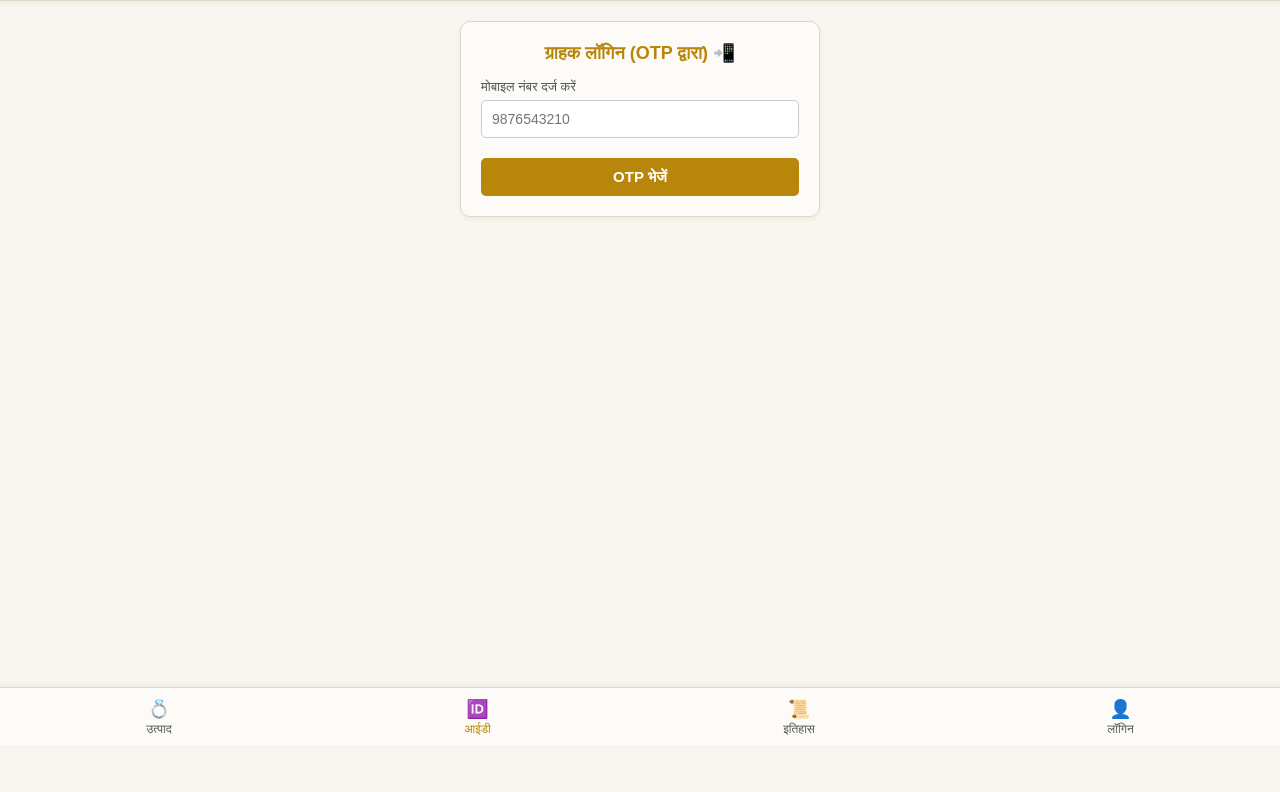
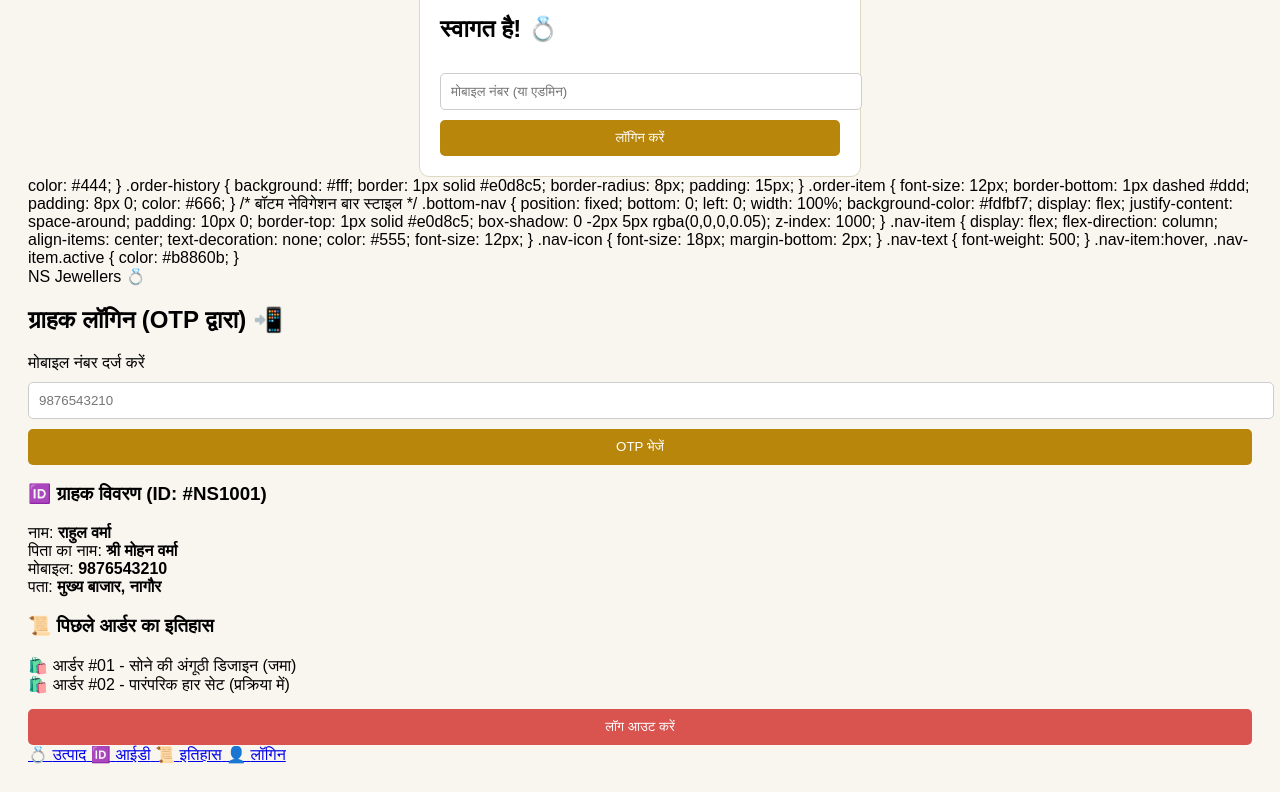
Before and after one commit to sjitu3300-lab/Shop-, a plain HTML site: page login.html in a window 1280 px wide. Shown: the part 54-846 px from the top of the page. Before the commit the page ends 800 px from the top, so only its background shows below. Drawn offline with Linux system fonts and the light colour scheme.

Commit message:
Update login.html

```diff
--- a/login.html
+++ b/login.html
@@ -2,107 +2,81 @@
 <html lang="hi">
 <head>
     <meta charset="UTF-8">
-    <meta name="viewport" content="width=device-width, initial-scale=1.0">
-    <title>NS Jewellers - ग्राहक लॉगिन</title>
+    <title>NS Jewellers - लॉगिन पोर्टल</title>
     <style>
-        * {
-            box-sizing: border-box;
-            margin: 0;
-            padding: 0;
+        body { font-family: Arial, sans-serif; background-color: #f9f6f0; padding: 20px; }
+        .card { background: #fff; padding: 20px; border-radius: 10px; border: 1px solid #e0d8c5; max-width: 400px; margin: auto; }
+        .form-input { width: 100%; padding: 10px; margin: 10px 0; border: 1px solid #ccc; border-radius: 5px; }
+        .action-btn { width: 100%; background: #b8860b; color: white; padding: 10px; border: none; border-radius: 5px; cursor: pointer; }
+    </style>
+</head>
+<body>
+
+<!-- लॉगिन सेक्शन -->
+<div id="authSection" class="card">
+    <h2>स्वागत है! 💍</h2>
+    <input type="tel" id="mobile" class="form-input" placeholder="मोबाइल नंबर (या एडमिन)" maxlength="10">
+    <button class="action-btn" onclick="checkUser()">लॉगिन करें</button>
+</div>
+
+<!-- ग्राहक का विवरण पेज -->
+<div id="profileSection" class="card" style="display:none;">
+    <h3>🆔 ग्राहक आईडी: <span id="dispId"></span></h3>
+    <p>नाम: <span id="dispName"></span></p>
+    <p>आर्डर विवरण: <span id="dispOrder"></span></p>
+    <p>पेमेंट स्थिति: <span id="dispPayment"></span></p>
+</div>
+
+<!-- दुकानदार के लिए एडमिन सेक्शन -->
+<div id="adminSection" class="card" style="display:none; background:#eee;">
+    <h3>🛠️ एडमिन पैनल (केवल मालिक के लिए)</h3>
+    <input type="text" id="targetMobile" class="form-input" placeholder="ग्राहक का मोबाइल नंबर">
+    <input type="text" id="newOrder" class="form-input" placeholder="प्रोडक्ट का नाम">
+    <input type="text" id="newPayment" class="form-input" placeholder="पेमेंट (जैसे - 5000 जमा)">
+    <button class="action-btn" onclick="updateCustomer()">डिटेल्स अपडेट करें</button>
+</div>
+
+<script>
+    function checkUser() {
+        const mob = document.getElementById('mobile').value;
+
+        // एडमिन चेक (अगर आपने 'admin' डाला)
+        if(mob === "admin123") {
+            document.getElementById('authSection').style.display = 'none';
+            document.getElementById('adminSection').style.display = 'block';
+        } else {
+            const userData = JSON.parse(localStorage.getItem(mob));
+            if(userData) {
+                showProfile(userData);
+            } else {
+                alert("यह नंबर रजिस्टर्ड नहीं है। कृपया पहले रजिस्टर करें।");
+            }
         }
-        body {
-            font-family: Arial, sans-serif;
-            background-color: #f9f6f0;
-            padding-bottom: 70px;
-        }
-        /* हेडर स्टाइल */
-        .app-header {
-            background-color: #fdfbf7;
-            padding: 15px;
-            border-bottom: 1px solid #e0d8c5;
-            box-shadow: 0 2px 4px rgba(0,0,0,0.05);
-            position: sticky;
-            top: 0;
-            z-index: 100;
-        }
-        .shop-name {
-            font-size: 20px;
-            font-weight: bold;
-            color: #b8860b;
-            text-align: center;
-        }
+    }
 
-        /* मुख्य सामग्री क्षेत्र */
-        .main-content {
-            padding: 20px;
-            max-width: 400px;
-            margin: 0 auto;
-        }
-        .login-card {
-            background-color: #fdfbf7;
-            border: 1px solid #e0d8c5;
-            border-radius: 10px;
-            padding: 20px;
-            box-shadow: 0 2px 5px rgba(0,0,0,0.05);
-        }
-        .login-card h2 {
-            color: #b8860b;
-            font-size: 18px;
-            margin-bottom: 15px;
-            text-align: center;
-        }
-        .form-group {
-            margin-bottom: 15px;
-        }
-        .form-group label {
-            display: block;
-            font-size: 13px;
-            color: #555;
-            margin-bottom: 5px;
-        }
-        .form-input {
-            width: 100%;
-            padding: 10px;
-            border: 1px solid #ccc;
-            border-radius: 5px;
-            font-size: 14px;
-        }
-        .action-btn {
-            width: 100%;
-            background-color: #b8860b;
-            color: white;
-            border: none;
-            padding: 10px;
-            border-radius: 5px;
-            font-size: 15px;
-            font-weight: bold;
-            cursor: pointer;
-            margin-top: 5px;
-        }
+    function updateCustomer() {
+        const mob = document.getElementById('targetMobile').value;
+        const data = {
+            id: 'NS' + mob.slice(-4),
+            name: "ग्राहक",
+            order: document.getElementById('newOrder').value,
+            payment: document.getElementById('newPayment').value
+        };
+        localStorage.setItem(mob, JSON.stringify(data));
+        alert("डिटेल्स अपडेट हो गई हैं!");
+    }
 
-        /* डैशबोर्ड / ग्राहक विवरण स्टाइल */
-        .dashboard {
-            display: none; /* लॉगिन के बाद दिखेगा */
-        }
-        .profile-box {
-            background: #fff;
-            border: 1px solid #e0d8c5;
-            border-radius: 8px;
-            padding: 15px;
-            margin-bottom: 15px;
-        }
-        .profile-box h3 {
-            color: #b8860b;
-            font-size: 16px;
-            margin-bottom: 10px;
-            border-bottom: 1px solid #eee;
-            padding-bottom: 5px;
-        }
-        .info-row {
-            display: flex;
-            justify-content: space-between;
-            font-size: 13px;
-            margin-bottom: 8px;
+    function showProfile(user) {
+        document.getElementById('authSection').style.display = 'none';
+        document.getElementById('profileSection').style.display = 'block';
+        document.getElementById('dispId').innerText = user.id;
+        document.getElementById('dispName').innerText = user.name;
+        document.getElementById('dispOrder').innerText = user.order;
+        document.getElementById('dispPayment').innerText = user.payment;
+    }
+</script>
+</body>
+</html>
             color: #444;
         }
         .order-history {
```
